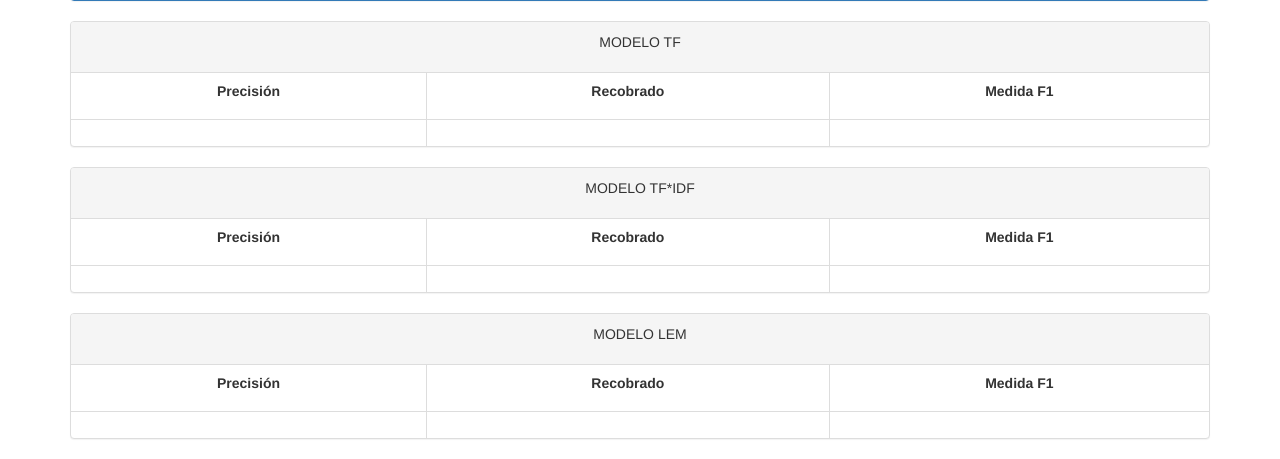
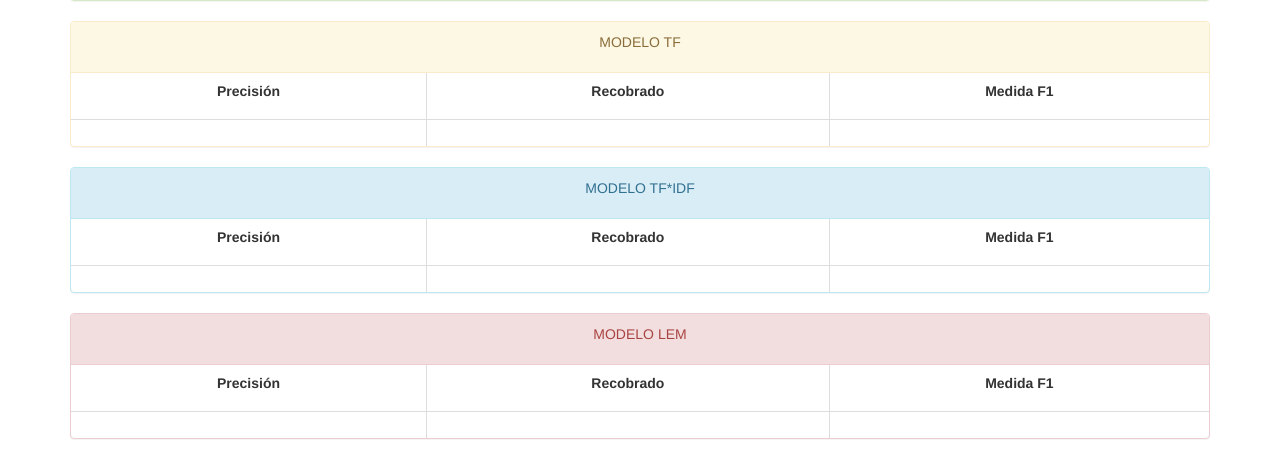
Before and after one commit to cwjki/information-retriaval-system, a Flask app: template server/templates/evaluate.html in a window 1280 px wide. Shown: the part 343-802 px from the top of the page. Run offline with Flask 2, Linux system fonts and the light colour scheme; the template is opened without the code that fills it, so the values that code supplies are empty; parts of the project's set-up code (start-up, migrations or seed data) failed here and were passed over; some libraries are stand-ins or nearby versions.

Commit message:
all done, only need to make some experiments

```diff
--- a/server/templates/evaluate.html
+++ b/server/templates/evaluate.html
@@ -5,7 +5,7 @@
 
 
     <div class="container">
-        <div class="panel panel-success">
+        <div class="panel panel-primary">
             <!-- Default panel contents -->
             <div class="panel-heading"><p class="text-center">MODELO VECTORIAL</p></div>
             <!-- Table -->
@@ -25,7 +25,7 @@
     </div>
 
     <div class="container">
-            <div class="panel panel-primary">
+            <div class="panel panel-success">
                 <!-- Default panel contents -->
                 <div class="panel-heading"><p class="text-center">MODELO BOOLEANO</p></div>
                 <!-- Table -->
@@ -46,7 +46,7 @@
 
 
     <div class="container">
-        <div class="panel panel-default">
+        <div class="panel panel-warning">
             <!-- Default panel contents -->
             <div class="panel-heading"><p class="text-center">MODELO TF</p></div>
             <!-- Table -->
@@ -66,7 +66,7 @@
     </div>
 
     <div class="container">
-        <div class="panel panel-default">
+        <div class="panel panel-info">
             <!-- Default panel contents -->
             <div class="panel-heading"><p class="text-center">MODELO TF*IDF</p></div>
             <!-- Table -->
@@ -87,7 +87,7 @@
 
 
     <div class="container">
-        <div class="panel panel-default">
+        <div class="panel panel-danger">
             <!-- Default panel contents -->
             <div class="panel-heading"><p class="text-center">MODELO LEM</p></div>
             <!-- Table -->
--- a/server/templates/results.html
+++ b/server/templates/results.html
@@ -21,6 +21,7 @@
             </div>
             <div class="panel-footer">
                 <p>Autor(es): {{ document[1].author }}</p>
+                <p>PESO {{ document[2] }}</p>
             </div>
         {% endfor %}
         </div>
```
Also changed, not shown: server/src/vsm_cranfield/vector_space_model.py (+10 -10 lines), 1 other file.
